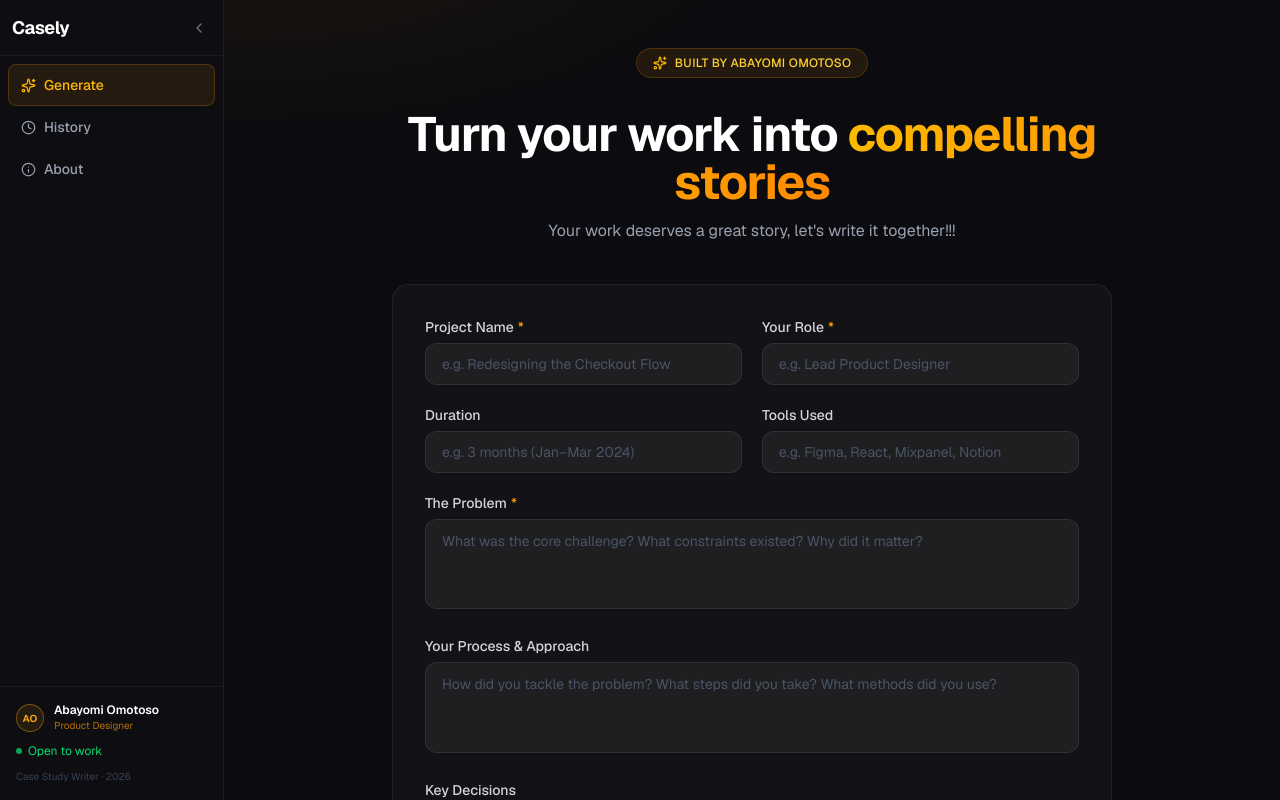
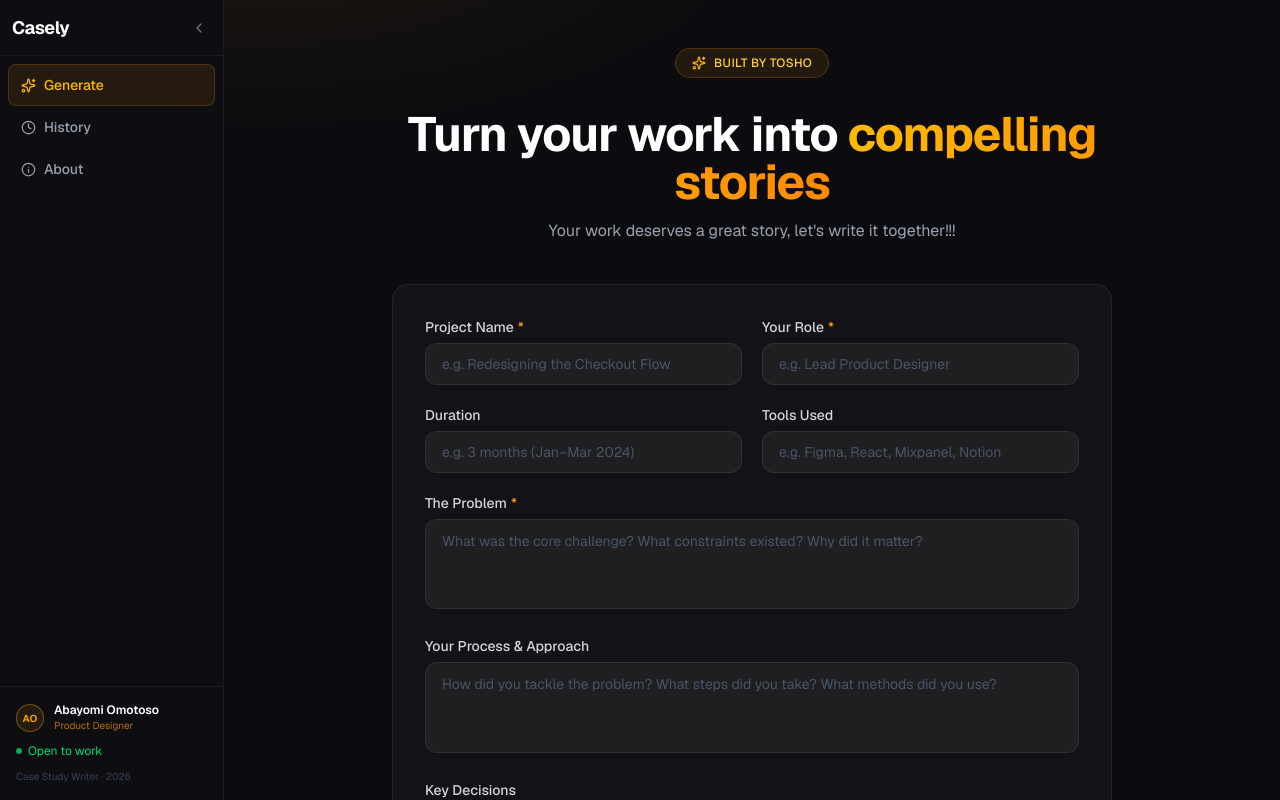
Before and after one commit to Tosho11/case-study-writer, a Next.js app: page / in a window 1280 px wide. Built offline with nearby package versions, Linux system fonts and the light colour scheme.

Commit message:
Update About page text

```diff
--- a/app/components/CaseStudyForm.tsx
+++ b/app/components/CaseStudyForm.tsx
@@ -199,7 +199,7 @@ export default function CaseStudyForm({ onGenerated }: Props) {
         <div className="inline-flex items-center gap-2 bg-amber-500/10 border border-amber-500/20 rounded-full px-4 py-1.5 mb-8">
           <Sparkles className="w-3.5 h-3.5 text-amber-400" />
           <span className="text-amber-300 text-xs font-medium tracking-wide uppercase">
-            Built by Abayomi Omotoso
+            Built by TOSHO
           </span>
         </div>
         <h1 className="text-4xl sm:text-5xl font-bold text-white mb-3 tracking-tight">
```
